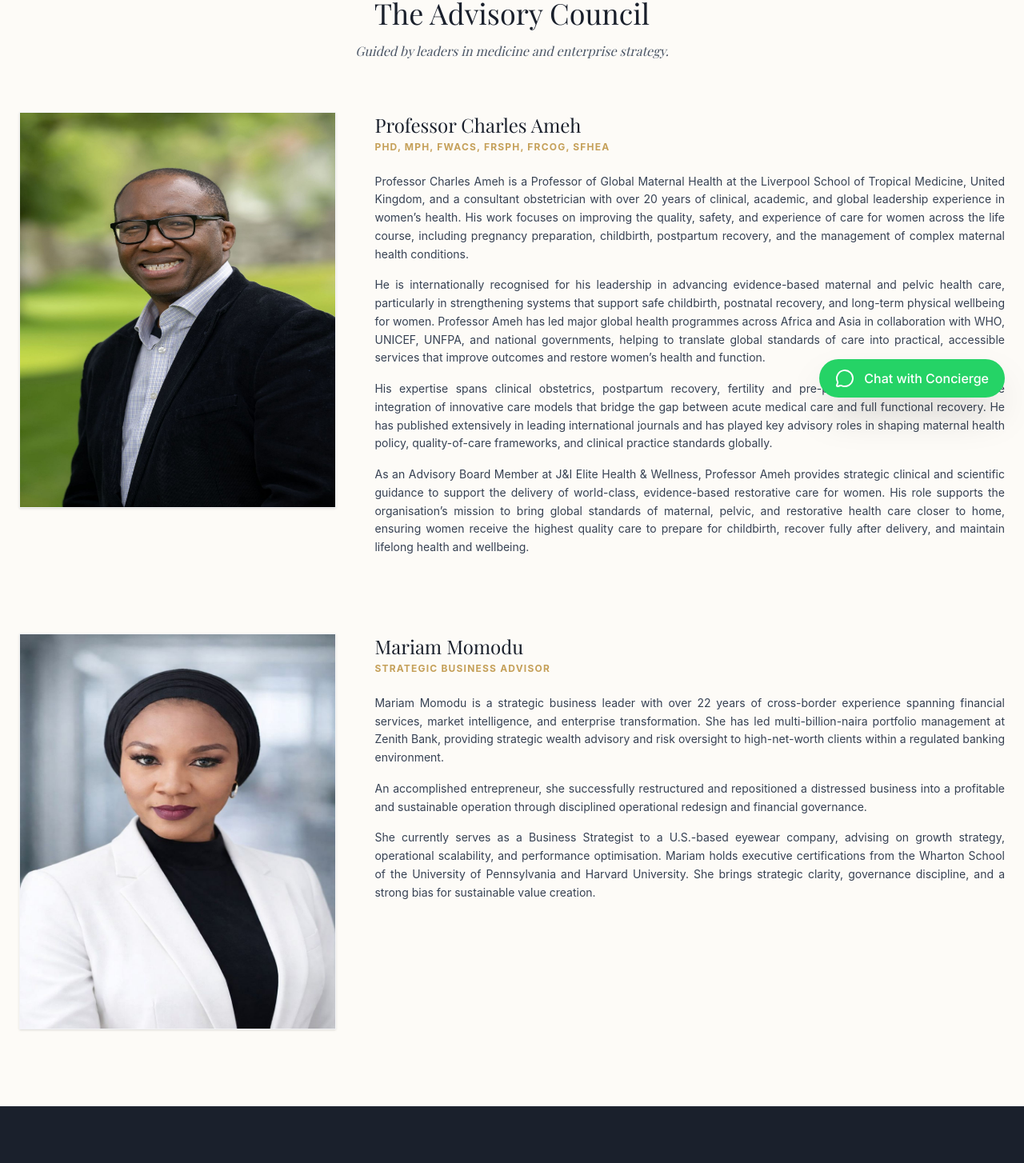
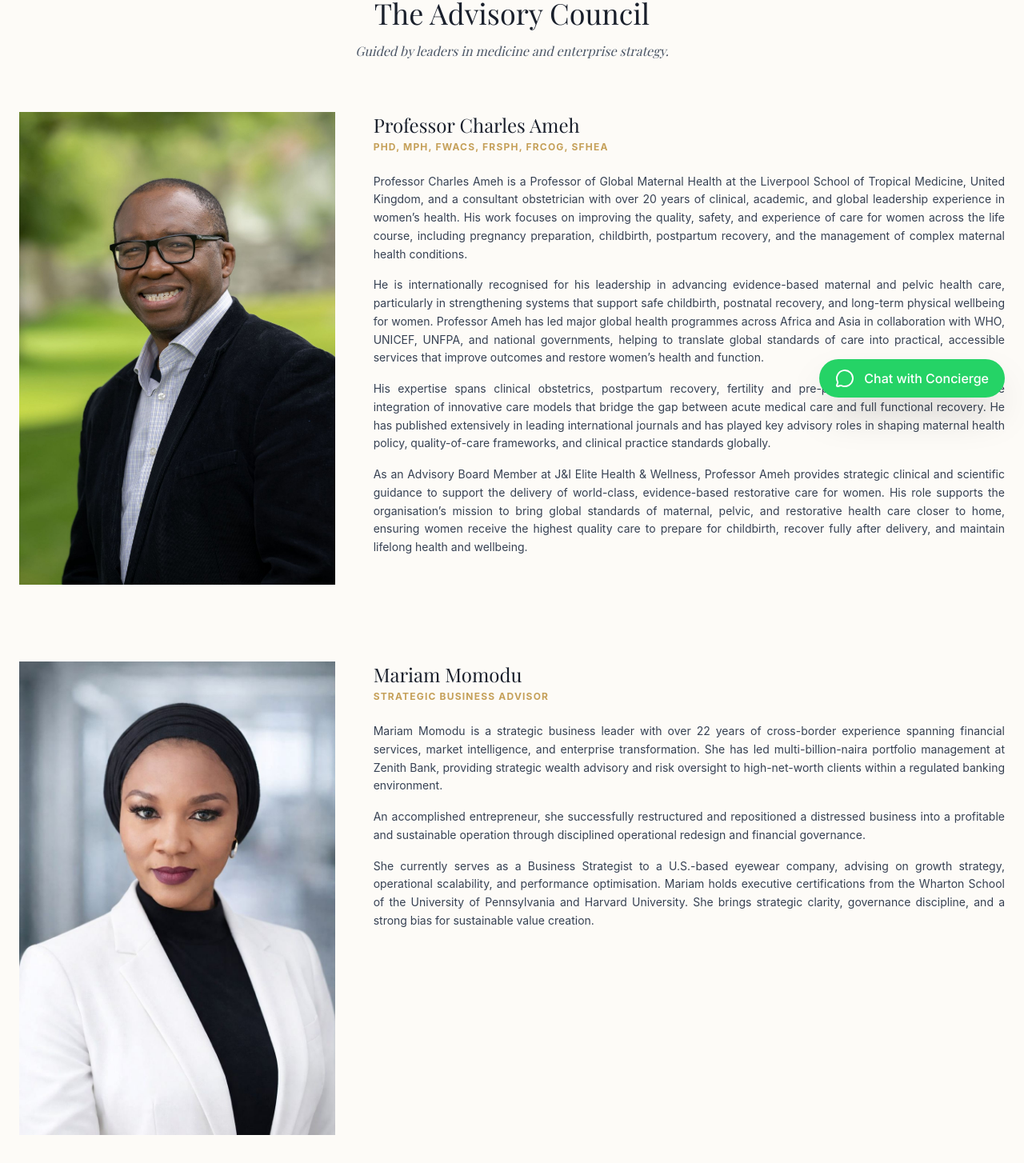
Before and after one commit to JrOyarekhua/J-I-elite-health-website, a Next.js app: page /advisory in a window 1280 px wide. Shown: the part 279-1733 px from the top of the page at 80% size. Built offline with nearby package versions, Linux system fonts and the light colour scheme.

Commit message:
resized pictures

```diff
--- a/app/advisory/page.tsx
+++ b/app/advisory/page.tsx
@@ -21,14 +21,14 @@ const Page = () => {
         </div>
         <div className="space-y-24">
           <div className="flex flex-col md:flex-row gap-12 items-start">
-            <div className="relative w-full md:w-1/3 aspect-[4/5] bg-gray-200 border border-gray-100 flex items-center justify-center text-gray-400 p-8 shadow-sm">
+            <div className="relative w-full md:w-1/3">
             <Image src='/images/advisory/Charles.JPG'
             alt="Professor Charles Ameh"
-            fill
+            width={400}
+            height={500}
+            className="w-full h-auto"
             />
             </div>
-
-
             <div className="w-full md:w-2/3">
               <h3 className="font-serif text-2xl mb-1 text-[#1A202C]">
                 Professor Charles Ameh
@@ -87,10 +87,12 @@ const Page = () => {
 
           {/* Mariam Momodu  */}
           <div className="flex flex-col md:flex-row gap-12 items-start">
-            <div className="relative w-full md:w-1/3 aspect-[4/5] bg-gray-200 border border-gray-100 flex items-center justify-center text-gray-400 p-8 shadow-sm">
+            <div className="relative w-full md:w-1/3">
             <Image src='/images/advisory/Mariam.JPG'
             alt="Mariam Momodu"
-            fill
+            width={400}
+            height={500}
+            className="w-full h-auto"
             />
             </div>
             <div className="w-full md:w-2/3">
```
